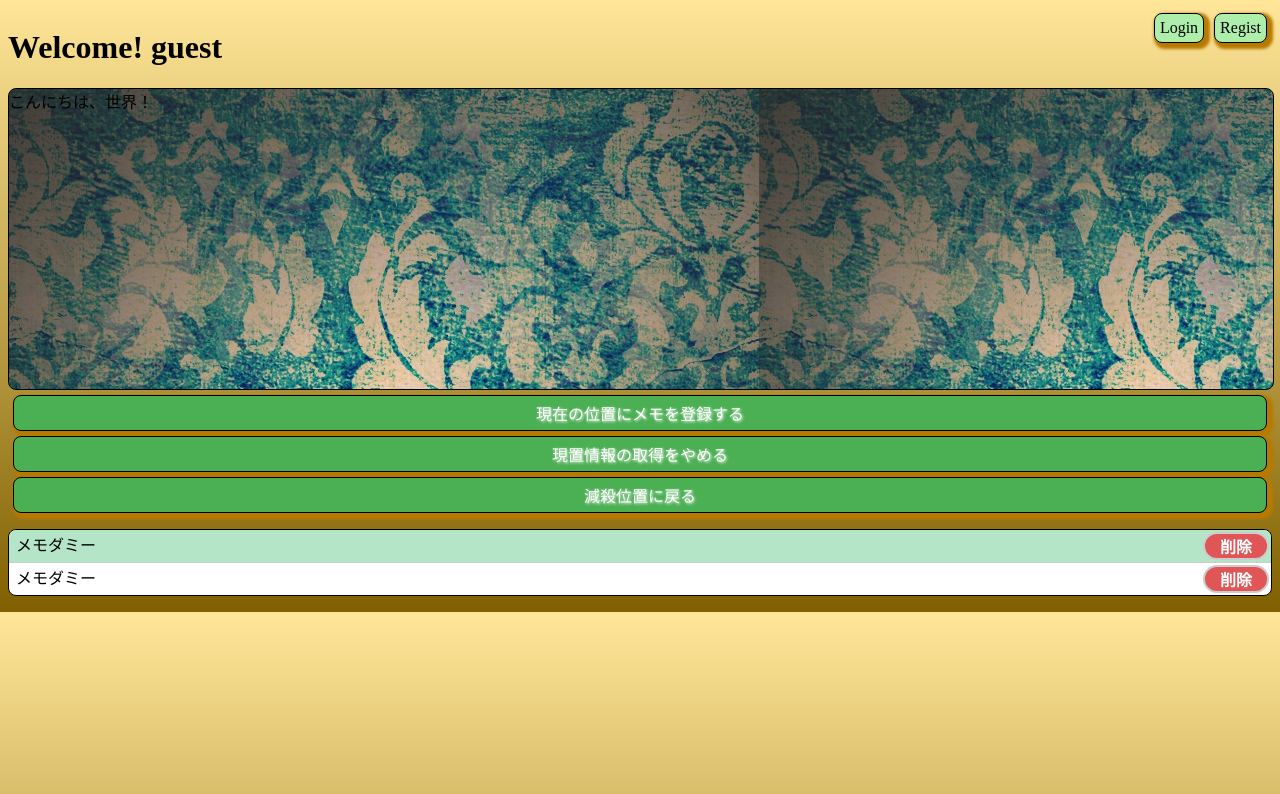
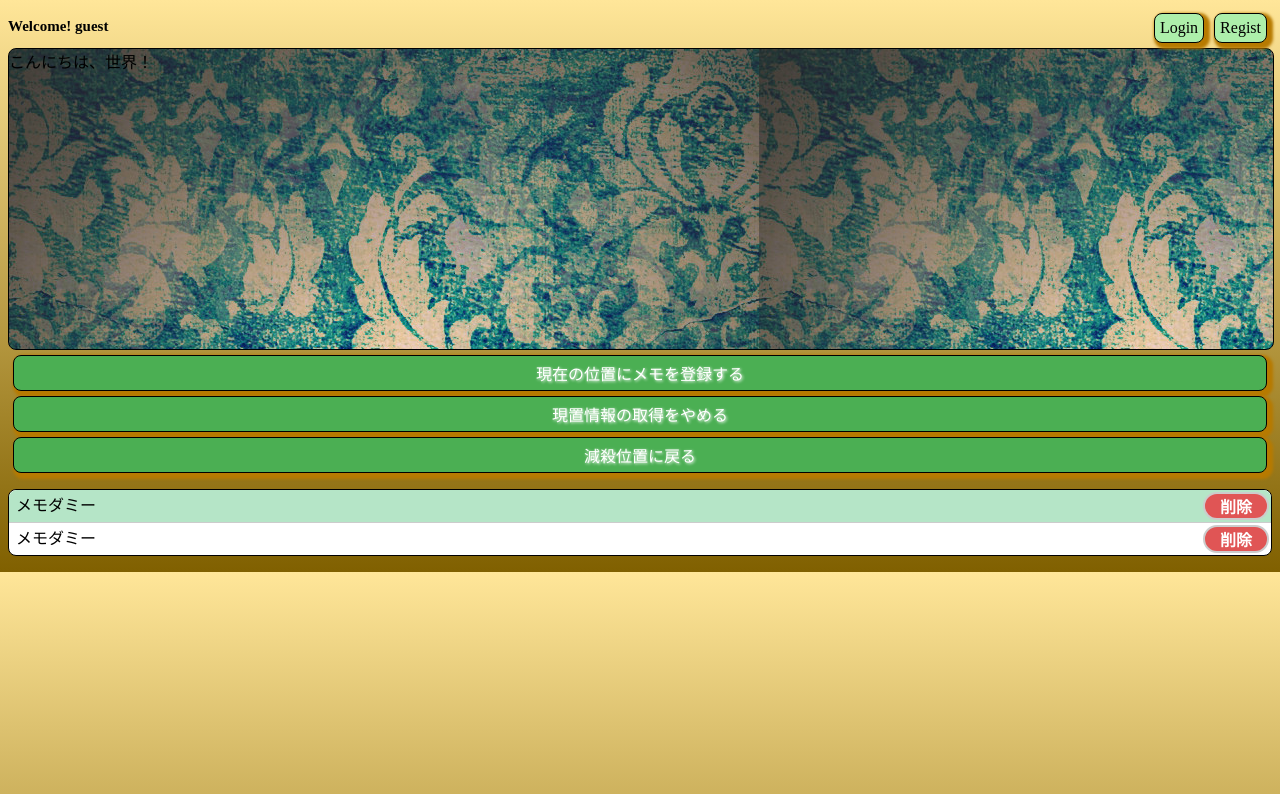
Before and after one commit to ChienTranJP/smartphone, a website: page public_html/index.html in a window 1280 px wide. Drawn offline with Linux system fonts and the light colour scheme; some packages are replaced by stand-ins of ours.

Commit message:
fix h1 fontsize

```diff
--- a/public_html/css/main.css
+++ b/public_html/css/main.css
@@ -24,6 +24,7 @@ body{
 
 }
 h1{
+    font-size: 15px;
     display: inline-block;
 
 }
@@ -174,7 +175,7 @@ h1{
 
 }
 
-@media screen and (max-width: 380px) {
+@media screen and (max-width: 250px) {
     h1{
         display: none;
     }
```
